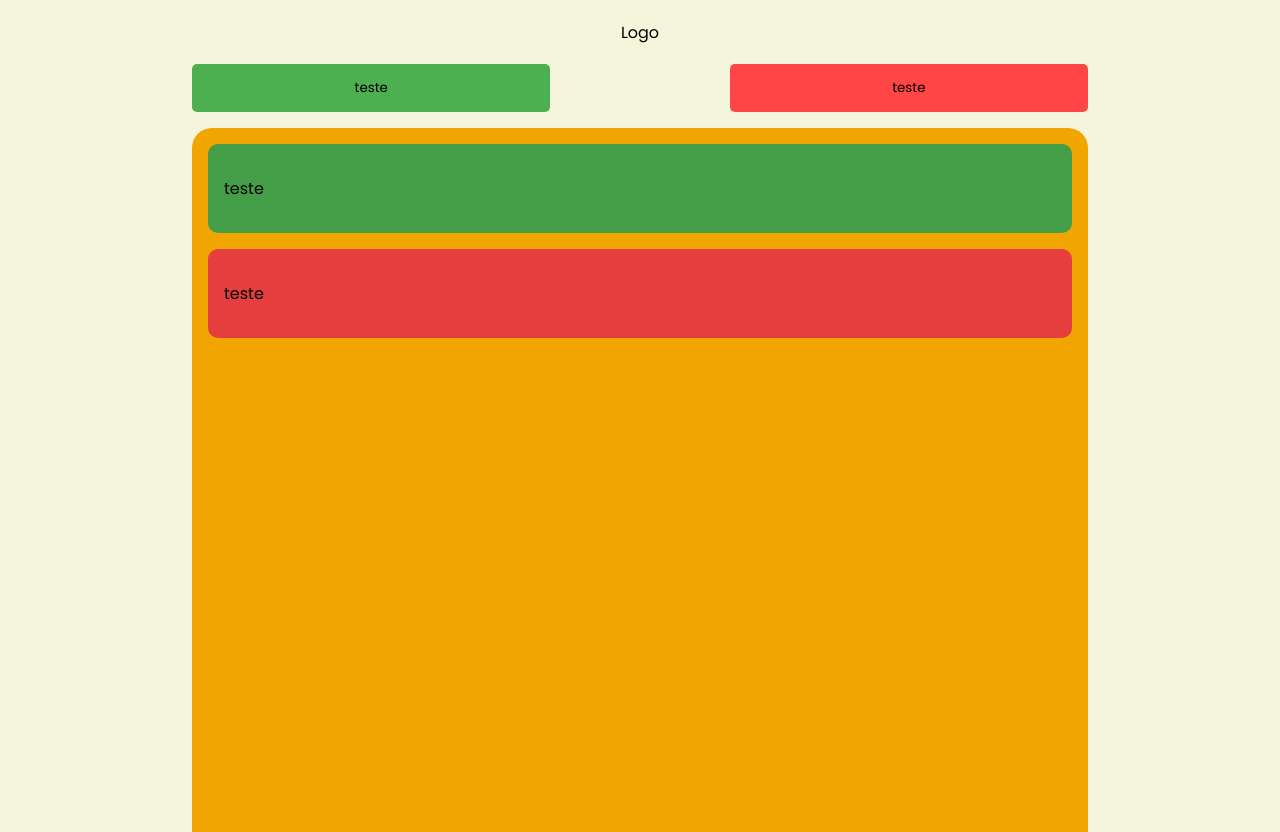
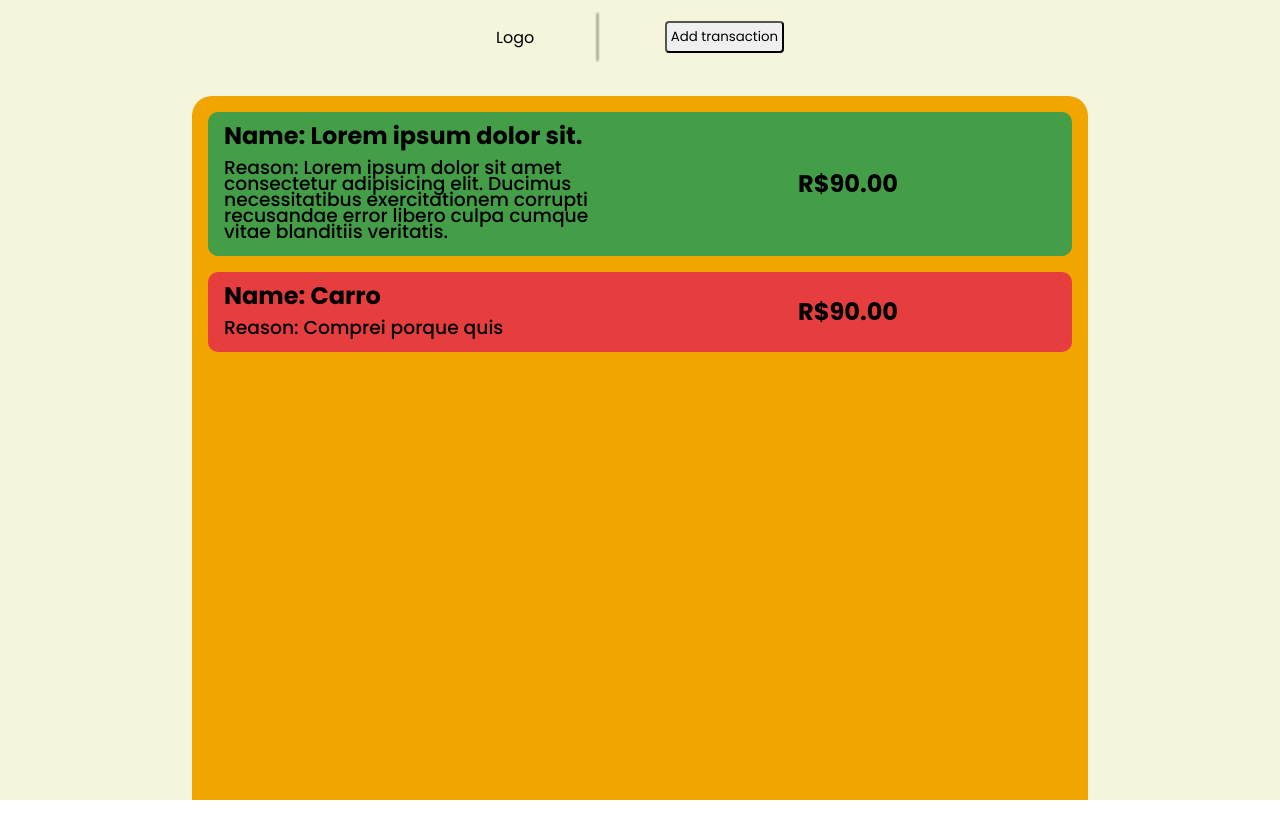
Before and after one commit to rafaelrmdd/money-control, a React (Create React App) app: page / in a window 1280 px wide. After the commit the page ends 800 px from the top, so only its background shows below. Built offline with nearby package versions, Linux system fonts and the light colour scheme.

Commit message:
some UI changes

```diff
--- a/src/App.jsx
+++ b/src/App.jsx
@@ -3,32 +3,32 @@ import { GlobalStyle } from './globalStyles';
 import { Content } from './components/Content/index'
 import Modal from 'react-modal'
 import { useState } from 'react';
-import { AddGainModal } from './components/AddGainModal';
+import { AddTransactionModal } from './components/AddTransactionModal';
 
 
 
 function App() {
 
   Modal.setAppElement('#root');
-  const [isAddGainModalOpen, setIsAddGainModalOpen] = useState(false)
+  const [isAddTransactionModalOpen, setIsAddTransactionOpen] = useState(false)
 
-  const openAddGainModal = () => {
-    setIsAddGainModalOpen(true);
+  const openAddTransactionModal = () => {
+    setIsAddTransactionOpen(true);
   }
 
-  const closeAddGainModal = () => {
-    setIsAddGainModalOpen(false);
+  const closeAddTransactionModal = () => {
+    setIsAddTransactionOpen(false);
   }
 
   return (
     <div className="App">
       <GlobalStyle />
 
-      <Header openAddGainModal={openAddGainModal}/>
+      <Header openAddTransactionModal={openAddTransactionModal}/>
       <Content />
-      <AddGainModal
-        isAddGainModalOpen={isAddGainModalOpen}
-        closeAddGainModal={closeAddGainModal}
+      <AddTransactionModal
+        isAddTransactionModalOpen={isAddTransactionModalOpen}
+        closeAddTransactionModal={closeAddTransactionModal}
       />
 
     </div>
--- a/src/components/AddGainModal/index.jsx
+++ /dev/null
@@ -1,19 +0,0 @@
-import Modal from "react-modal"
-
-export const AddGainModal = ({isAddGainModalOpen, closeAddGainModal}) => {
-
-    return (
-        <Modal
-            isOpen={isAddGainModalOpen}
-            onRequestClose={closeAddGainModal}
-            overlayClassName='react-modal-overlay'
-            className='react-modal-content'
-        >
-            <input type="text" placeholder="TESTEEE"/>
-            <input type="text" placeholder="TESTEEE"/>
-            <input type="text" placeholder="TESTEEE"/>
-            <input type="text" placeholder="TESTEEE"/>
-            <input type="text" placeholder="TESTEEE"/>
-        </Modal>
-    )
-}
--- a/src/components/AddGainModal/styles.js
+++ /dev/null
@@ -1,5 +0,0 @@
-import styled from "styled-components";
-
-export const Container = styled.div`
-
-`
--- /dev/null
+++ b/src/components/AddTransactionModal/index.jsx
@@ -0,0 +1,24 @@
+import Modal from "react-modal"
+import { Container } from "./styles"
+
+export const AddTransactionModal = ({isAddTransactionModalOpen, closeAddTransactionModal}) => {
+
+    return (
+        <Modal
+            isOpen={isAddTransactionModalOpen}
+            onRequestClose={closeAddTransactionModal}
+            overlayClassName='react-modal-overlay'
+            className='react-modal-content'
+        >
+            <Container>
+                <h2>Add transaction</h2>
+
+                <input type="text" placeholder="Name"/>
+                <input type="text" placeholder="Reason"/>
+                <input type="number" placeholder="Value"/>
+
+                <button>Submit</button>
+            </Container>
+        </Modal>
+    )
+}
--- /dev/null
+++ b/src/components/AddTransactionModal/styles.js
@@ -0,0 +1,24 @@
+import styled from "styled-components";
+
+export const Container = styled.form`
+
+    h2 {
+        margin-bottom: 2rem;
+    }
+
+    input{
+        display: block;
+        margin-bottom: 1rem;
+        width: 100%;
+        height: 3rem;
+        border-radius: 0.25rem;
+        outline: none;
+        border: none;
+        padding: 1rem;
+    }
+
+    button{
+        width: 100%;
+        height: 3rem;
+    }
+`
--- a/src/components/Button/index.jsx
+++ b/src/components/Button/index.jsx
@@ -1,9 +1,9 @@
 import { Container } from './styles'
 
-export const Button = ({type,  openAddGainModal }) => {
+export const Button = ({type, openAddTransactionModal }) => {
 
     return (
-        <Container type={type} onClick={openAddGainModal}>
+        <Container type={type} onClick={openAddTransactionModal}>
             teste
         </Container>
     )
--- a/src/components/Content/index.jsx
+++ b/src/components/Content/index.jsx
@@ -5,10 +5,24 @@ export const Content = () => {
         <Container>
             <main>
                 <div className="gain">
-                    teste
+                    <div className="text">
+                        <h2 id='name-text'>Name: Lorem ipsum dolor sit.</h2>
+                        <h3 id='reason-text'>Reason: Lorem ipsum dolor sit amet consectetur adipisicing elit. Ducimus necessitatibus exercitationem corrupti recusandae error libero culpa cumque vitae blanditiis veritatis.</h3>
+                    </div>
+
+                    <div className="value">
+                        <h2>R$90.00</h2>
+                    </div>
                 </div>
                 <div className="lose">
-                    teste
+                    <div className="text">
+                        <h2 id='name-text'>Name: Carro</h2>
+                        <h3 id='reason-text'>Reason: Comprei porque quis</h3>
+                    </div>
+
+                    <div className="value">
+                        <h2>R$90.00</h2>
+                    </div>
                 </div>
             </main>
         </Container>
--- a/src/components/Content/styles.js
+++ b/src/components/Content/styles.js
@@ -16,7 +16,9 @@ export const Container = styled.div`
         background: var(--orange-100);
 
         .gain, .lose{
-            padding: 2rem 1rem;
+            padding: 1rem 1rem;
+            line-height: 1rem;
+            display: flex;
         }
 
         .gain{
@@ -42,5 +44,26 @@ export const Container = styled.div`
                 margin-bottom: 0;
             }
         }
+
+        .text{
+            width: 50%;
+
+            #name-text{
+                margin-bottom: 1rem;
+                font-weight: 700;
+            }
+
+            #reason-text{
+                font-weight: 500;
+
+            }
+        }
+
+        .value{
+            width: 50%;
+            display: flex;
+            align-items: center;
+            justify-content: center;
+        }
     }
 `
--- a/src/components/Header/index.jsx
+++ b/src/components/Header/index.jsx
@@ -1,20 +1,22 @@
-import { Container, ModalStyle, Button } from './styles';
-import Modal from 'react-modal'
+import { Container,Button } from './styles';
 
-export const Header = ({openAddGainModal}) => {
-
+export const Header = ({openAddTransactionModal}) => {
     return (
         <Container>
             <header>
                 <nav>
                     <span>Logo</span>
+
+                    <div className="vertical-line"></div>
+
+                    <button onClick={openAddTransactionModal}>Add transaction</button>
                 </nav>
             </header>
 
-            <section>
-                <Button type='gain' onClick={openAddGainModal}>teste</Button>
-                <Button type='loss' onClick={openAddGainModal}>teste</Button>
-            </section>
+
+                {/* <Button type='gain' onClick={openAddTransactionModal}>teste</Button>
+                <Button type='loss' onClick={openAddTransactionModal}>teste</Button> */}
+
 
         </Container>
     )
--- a/src/components/Header/styles.js
+++ b/src/components/Header/styles.js
@@ -2,12 +2,12 @@ import styled, { createGlobalStyle } from 'styled-components';
 
 export const Container = styled.div`
     width: 100%;
-    height: 8rem;
+    height: 6rem;
 
     background: var(--yellow-200);
 
     header{
-        width: calc(70% + 2rem);
+        width: calc(25%);
         height: 3rem;
         margin: 0 auto;
         padding: 0 1rem;
@@ -20,7 +20,25 @@ export const Container = styled.div`
 
             display: flex;
             align-items: center;
-            justify-content: center;
+            justify-content: space-between;
+
+            span, .vertical-line, button{
+                margin-bottom: -10px;
+            }
+
+            .vertical-line{
+                width: 5px;
+                height: 75%;
+
+                border-left: 1px solid var(--gray-100);
+                filter: blur(0.8px);
+            }
+
+            button{
+                padding: 0.25rem;
+                border-radius: 4px;
+
+            }
 
         }
     }
--- a/src/globalStyles.js
+++ b/src/globalStyles.js
@@ -26,29 +26,36 @@ export const GlobalStyle = createGlobalStyle`
         font-family: "Poppins", sans-serif;
     }
 
-    button {
-        cursor: pointer;
+    input, button{
         font-family: "Poppins", sans-serif;
     }
 
+    button {
+        cursor: pointer;
+    }
+
     .react-modal-overlay{
+        background: rgba(0, 0, 0, 0.5);
+
         position: fixed;
-        background: gray;
-        height: 50vh;
-        width: 100%;
         top: 0;
-        right: 0;
         bottom: 0;
         left: 0;
+        right: 0;
+
+        display: flex;
+        align-items: center;
+        justify-content: center;
+    }
+
+    .react-modal-content{
+        width: 100%;
+        max-width: 600px;
+        background: var(--peach-100);
+        padding: 3rem;
+        position: relative;
+        border-radius: 4px;
 
     }
 
-    .react-modal-content{
-        position: fixed;
-        z-index: 1000;
-        background: black;
-        height: 50vh;
-        margin: 0 auto;
-    }
-
 `
```
